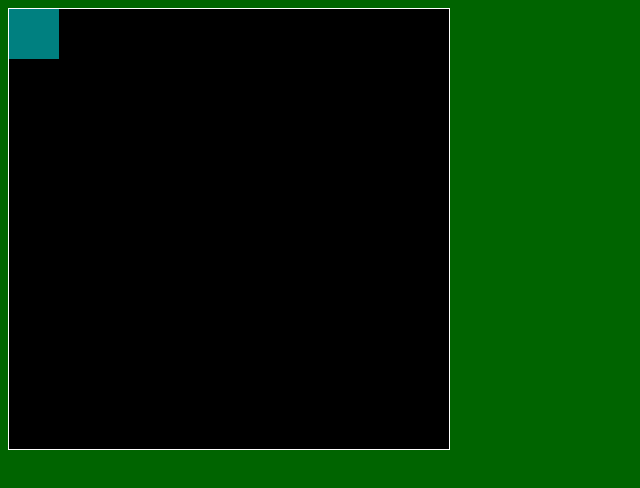
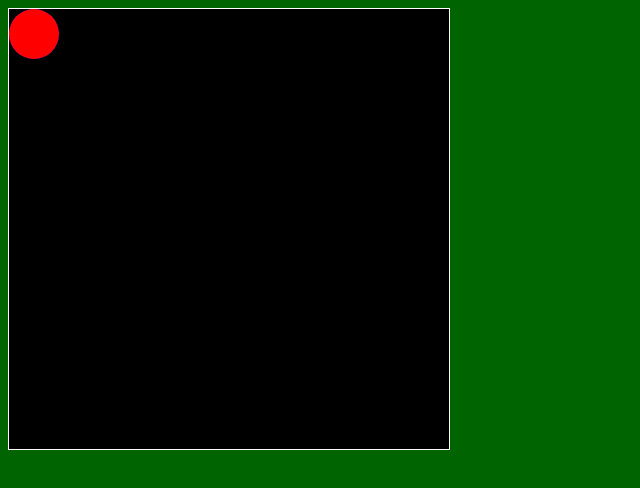
Before and after one commit to LandonGamin4421/LandonGamin4421ASD2.github.io, a plain HTML site: page asd-projects/walker/index.html in a window 1280 px wide. Shown: the whole page, without its empty margins (0-640 px from the left). Drawn offline with Linux system fonts and the light colour scheme.

Commit message:
finished walker

```diff
--- a/asd-projects/walker/index.css
+++ b/asd-projects/walker/index.css
@@ -11,11 +11,21 @@ body {
   position: relative;
 }
 
-#gameItem {
-  background-color: teal;
+#walker {
+  background-color: blue;
   width: 50px;
   height: 50px;
   position: absolute;
+  border-radius: 50px;
 /*   left: 100px; */  /* Uncomment if you want to set a "starting" position */
 /*   top: 100px;  */  /* Uncomment if you want to set a "starting" position */
 }
+#walker2 {
+  background-color: red;
+  width: 50px;
+  height: 50px;
+  position: absolute;
+  border-radius: 50px;
+/*   left: 100px; */  /* Uncomment if you want to set a "starting" position */
+/*   top: 100px;  */  /* Uncomment if you want to set a "starting" position */
+}
--- a/asd-projects/walker/index.html
+++ b/asd-projects/walker/index.html
@@ -12,7 +12,8 @@
 
   <body>
     <div id='board'>
-      <div id='gameItem'></div>
+      <div id='walker'></div>
+      <div id='walker2'></div>
     </div>
   </body>
 </html>
--- a/asd-projects/walker/index.js
+++ b/asd-projects/walker/index.js
@@ -10,13 +10,40 @@ function runProgram(){
   // Constant Variables
   var FRAME_RATE = 60;
   var FRAMES_PER_SECOND_INTERVAL = 1000 / FRAME_RATE;
-
+  const KEY = {
+    LEFT: 37,
+    RIGHT: 39,
+    UP: 38,
+    DOWN: 40,
+    A: 65,
+    D: 68,
+    W: 87,
+    S: 83,
+    ENTER: 13
+  }
+  const BOARD_WIDTH = $("#board").width();
+  const BOARD_HEIGHT = $("#board").height();
+  const WALKER_WIDTH = $("#walker").width();
+  const WALKER_HEIGHT = $("#walker").height();
   // Game Item Objects
-
+  var walker = {
+    xPos: 0,
+    yPos: 0,
+    speedX: 0,
+    speedY: 0
+  }
+  var walker2 = {
+    xPos: 0,
+    yPos: 0,
+    speedX: 0,
+    speedY: 0
+  }
 
   // one-time setup
   var interval = setInterval(newFrame, FRAMES_PER_SECOND_INTERVAL);   // execute newFrame every 0.0166 seconds (60 Frames per second)
-  $(document).on('eventType', handleEvent);                           // change 'eventType' to the type of event you want to handle
+  $(document).on('keydown', handleKeyDown);                           // change 'eventType' to the type of event you want to handle
+  $(document).on('keyup', handleKeyUp);
+  $(document).on('click', changeColor);
 
   ////////////////////////////////////////////////////////////////////////////////
   ///////////////////////// CORE LOGIC ///////////////////////////////////////////
@@ -27,21 +54,95 @@ function runProgram(){
   by calling this function and executing the code inside.
   */
   function newFrame() {
-
-
+    repositionGameItem();
+    redrawGameItem();
+    wallCollision();
   }
 
   /*
   Called in response to events.
   */
-  function handleEvent(event) {
+  function handleKeyDown(event) {
+    if (event.which === KEY.LEFT) {
+      walker.speedX = -5;
+    }
+    if (event.which === KEY.RIGHT) {
+      walker.speedX = 5;
+    }
+    if (event.which === KEY.UP) {
+      walker.speedY = -5;
+    }
+    if (event.which === KEY.DOWN) {
+      walker.speedY = 5;
+    }
+    if (event.which === KEY.A) {
+      walker2.speedX = -5;
+    }
+    if (event.which === KEY.D) {
+      walker2.speedX = 5;
+    }
+    if (event.which === KEY.W) {
+      walker2.speedY = -5;
+    }
+    if (event.which === KEY.S) {
+      walker2.speedY = 5;
+    }
 
+  }
+  function handleKeyUp(event){
+    if (event.which === KEY.LEFT || event.which === KEY.RIGHT){
+      walker.speedX = 0;
+    }
+    if (event.which === KEY.UP || event.which === KEY.DOWN){
+      walker.speedY = 0;
+    }
+    if (event.which === KEY.A || event.which === KEY.D){
+      walker2.speedX = 0;
+    }
+    if (event.which === KEY.W || event.which === KEY.S){
+      walker2.speedY = 0;
+    }
+    if (event.which === KEY.ENTER){
+      changeColor();
+    }
   }
 
   ////////////////////////////////////////////////////////////////////////////////
   ////////////////////////// HELPER FUNCTIONS ////////////////////////////////////
   ////////////////////////////////////////////////////////////////////////////////
 
+  function repositionGameItem(){
+    walker.xPos += walker.speedX;
+    walker.yPos += walker.speedY;
+    walker2.xPos += walker2.speedX;
+    walker2.yPos += walker2.speedY;
+  }
+  function redrawGameItem(){
+    $("#walker").css("left", walker.xPos);
+    $("#walker").css("top", walker.yPos);
+    $("#walker2").css("left", walker2.xPos);
+    $("#walker2").css("top", walker2.yPos);
+  }
+  function wallCollision(){
+    if (walker.xPos > BOARD_WIDTH - WALKER_WIDTH || walker.xPos < 0){
+      walker.xPos -= walker.speedX;
+    }
+    if (walker.yPos > BOARD_HEIGHT - WALKER_HEIGHT || walker.yPos < 0){
+      walker.yPos -= walker.speedY;
+    }
+    if (walker2.xPos > BOARD_WIDTH - WALKER_WIDTH || walker2.xPos < 0){
+      walker2.xPos -= walker2.speedX;
+    }
+    if (walker2.yPos > BOARD_HEIGHT - WALKER_HEIGHT || walker2.yPos < 0){
+      walker2.yPos -= walker2.speedY;
+    }
+  }
+  function changeColor(){
+    var walker1Color = $("#walker").css("background-color")
+    var walker2Color = $("#walker2").css("background-color")
+    $("#walker").css("background-color", walker2Color);
+    $("#walker2").css("background-color", walker1Color);
+  }
 
   function endGame() {
     // stop the interval timer
```
